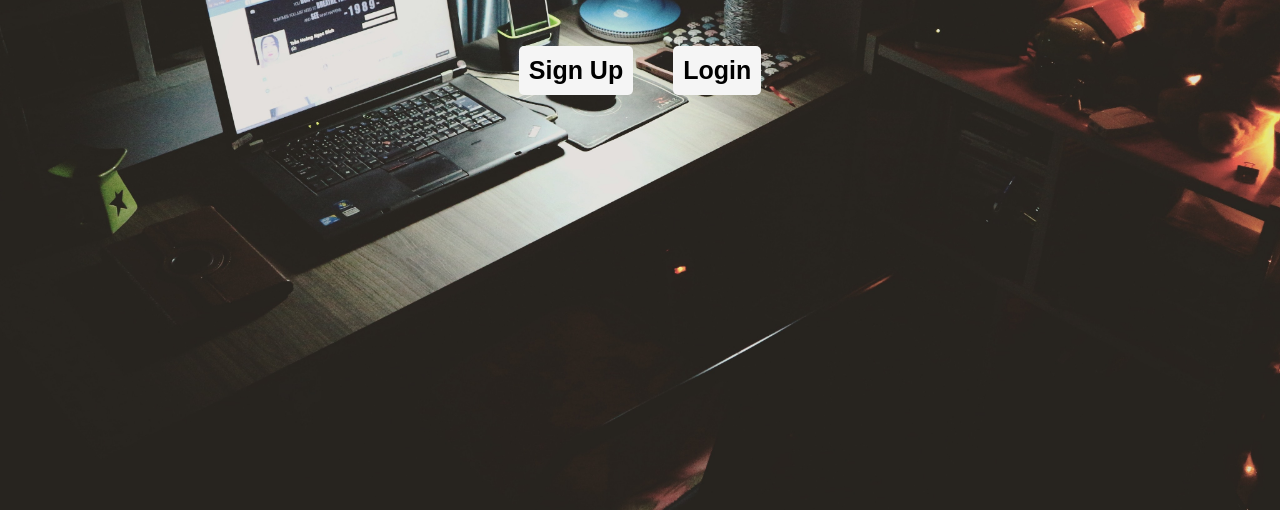
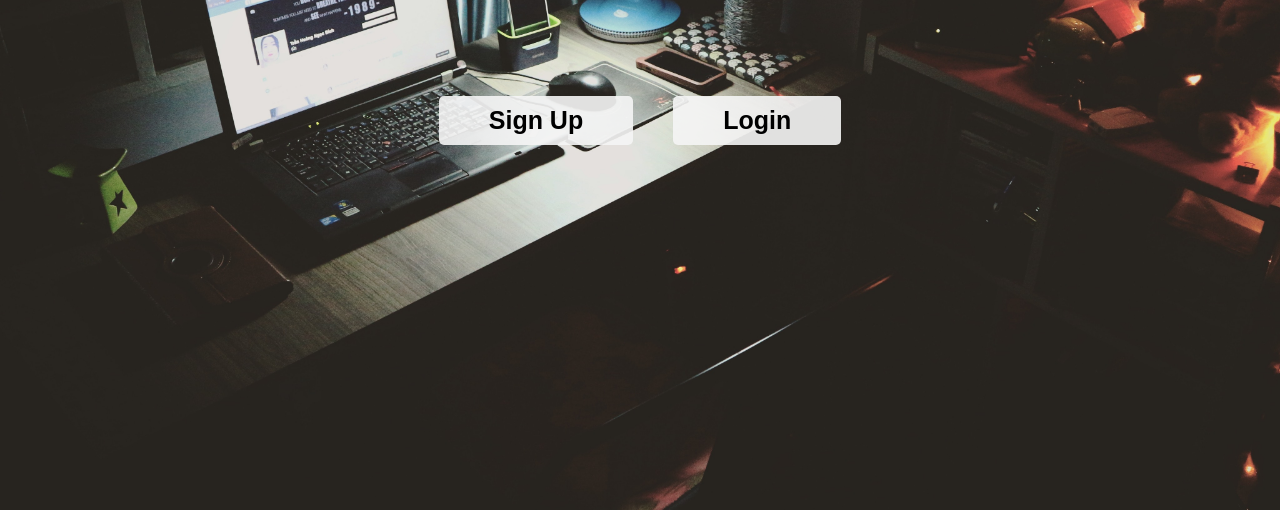
Before and after one commit to devstephen/version_control, a plain HTML site: page index.html in a window 1280 px wide. Shown: the part 290-800 px from the top of the page. Drawn offline with Linux system fonts and the light colour scheme.

Commit message:
Modify styles

```diff
--- a/style.css
+++ b/style.css
@@ -47,8 +47,14 @@ main {
   font-size: 45px;
 }
 
+main h1 span {
+  background-color: rgba(0, 0, 150, 0.502);
+  border-radius: 7px;
+  padding: 10px;
+}
+
 .btns {
-  margin-top: 50px;
+  margin-top: 100px;
   display: flex;
   align-items: center;
   justify-content: space-around;
@@ -57,8 +63,8 @@ main {
 .btns button {
   margin: 20px;
   border: none;
-  padding: 10px;
-  background: whitesmoke;
+  padding: 10px 50px;
+  background: rgba(245, 245, 245, 0.9);
   font-weight: 600;
   color: black;
   font-size: 25px;
```
